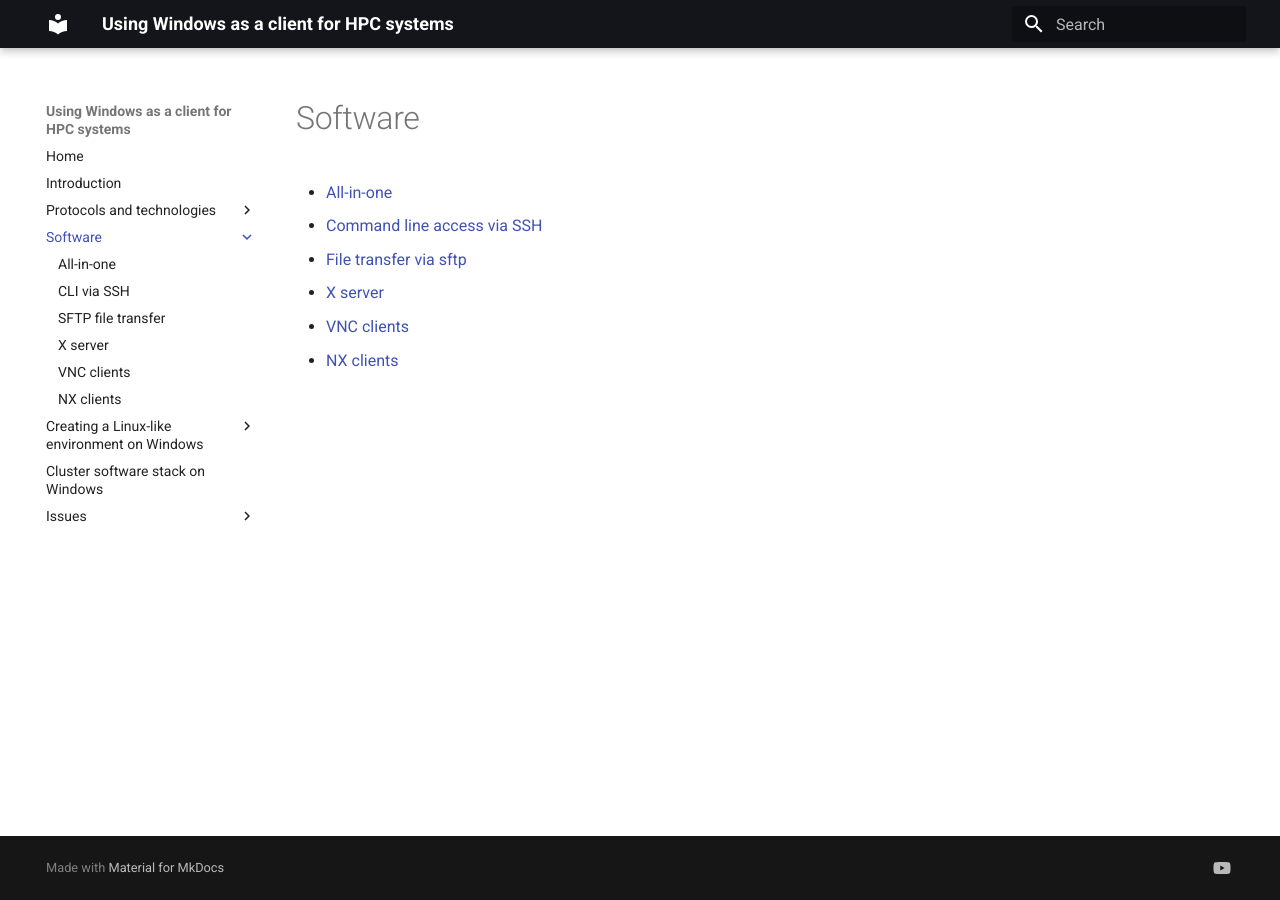
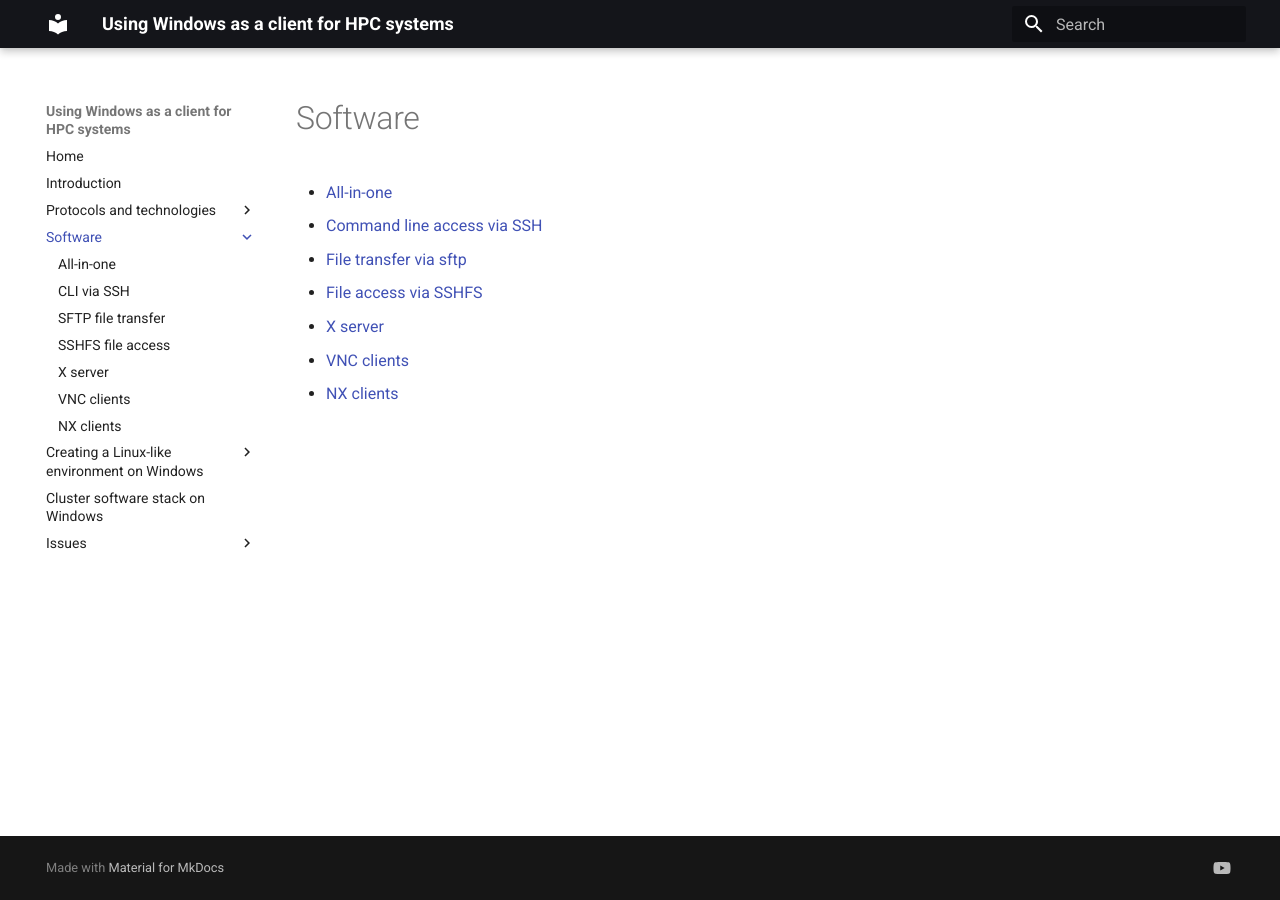
Before and after one commit to klust/windows-client-HPC, an MkDocs documentation site: the page built from docs/2_Software/index.md, in a window 1280 px wide. Built offline with MkDocs 1.6.1 and Material for MkDocs 9.7.7, drawn with Linux system fonts in a browser that asks for light colours.

Commit message:
Making place for an sshfs page.

```diff
--- a/docs/2_Software/index.md
+++ b/docs/2_Software/index.md
@@ -3,6 +3,7 @@
 -   [All-in-one](2_01_allInOne.md)
 -   [Command line access via SSH](2_02_CLI_SSH.md)
 -   [File transfer via sftp](2_03_SFTP.md)
--   [X server](2_04_Xserver.md)
--   [VNC clients](2_05_VNC.md)
--   [NX clients](2_06_NX.md)
+-   [File access via SSHFS](2_04_SSHFS.md)
+-   [X server](2_05_Xserver.md)
+-   [VNC clients](2_06_VNC.md)
+-   [NX clients](2_07_NX.md)
--- a/mkdocs.yml
+++ b/mkdocs.yml
@@ -28,9 +28,10 @@ nav:
     - All-in-one: 2_Software/2_01_allInOne.md
     - CLI via SSH: 2_Software/2_02_CLI_SSH.md
     - SFTP file transfer: 2_Software/2_03_SFTP.md
-    - X server: 2_Software/2_04_Xserver.md
-    - VNC clients: 2_Software/2_05_VNC.md
-    - NX clients: 2_Software/2_06_NX.md
+    - SSHFS file access: 2_Software/2_04_SSHFS.md
+    - X server: 2_Software/2_05_Xserver.md
+    - VNC clients: 2_Software/2_06_VNC.md
+    - NX clients: 2_Software/2_07_NX.md
   - Creating a Linux-like environment on Windows:
     - 3_LinuxOnWin/index.md
     - WSL and WSL2: 3_LinuxOnWin/3_01_WSL.md
```
Also changed, not shown: docs/2_Software/2_04_SSHFS.md (added, +1 -0 lines), docs/index.md (+4 -3 lines), docs/2_Software/2_05_Xserver.md (renamed from docs/2_Software/2_04_Xserver.md), docs/2_Software/2_06_VNC.md (renamed from docs/2_Software/2_05_VNC.md), docs/2_Software/2_07_NX.md (renamed from docs/2_Software/2_06_NX.md).
